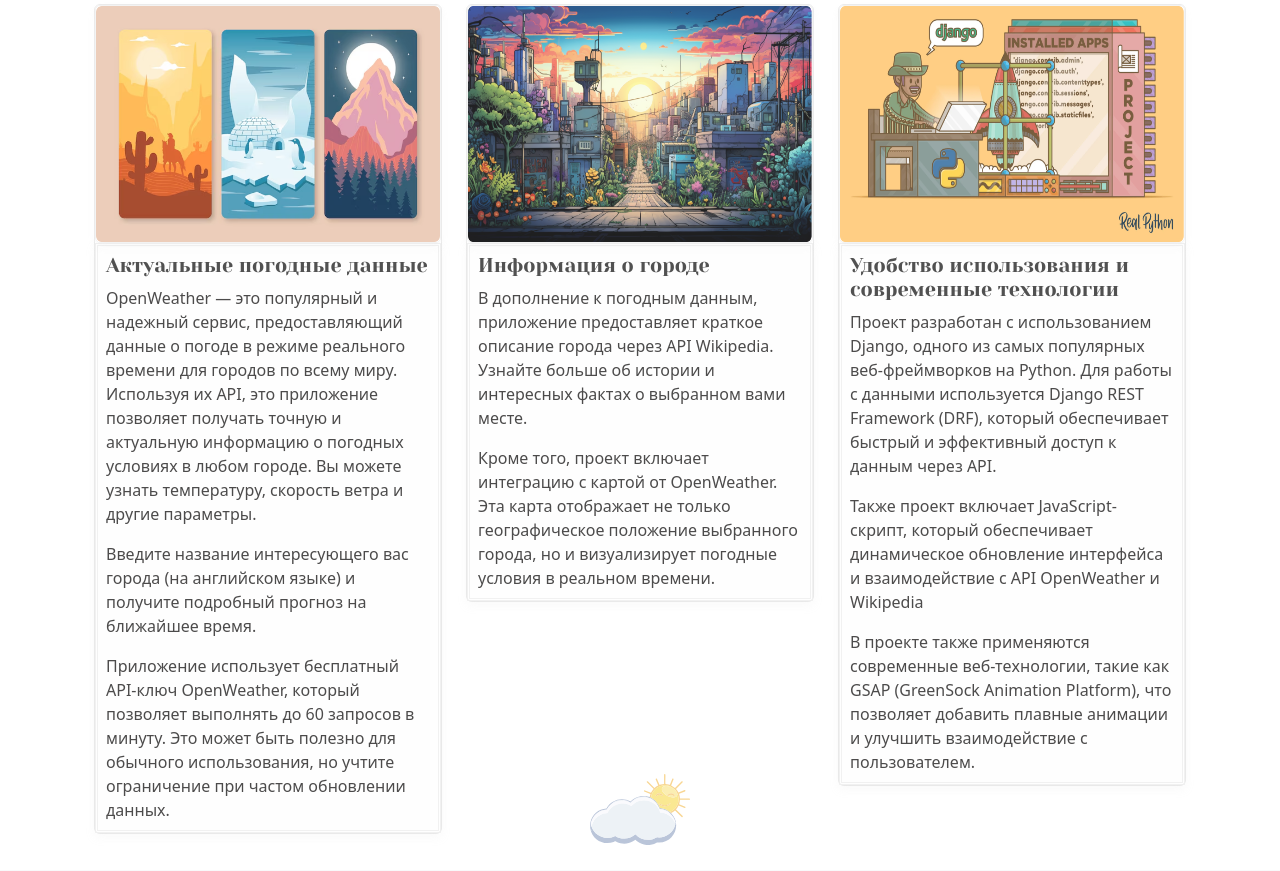
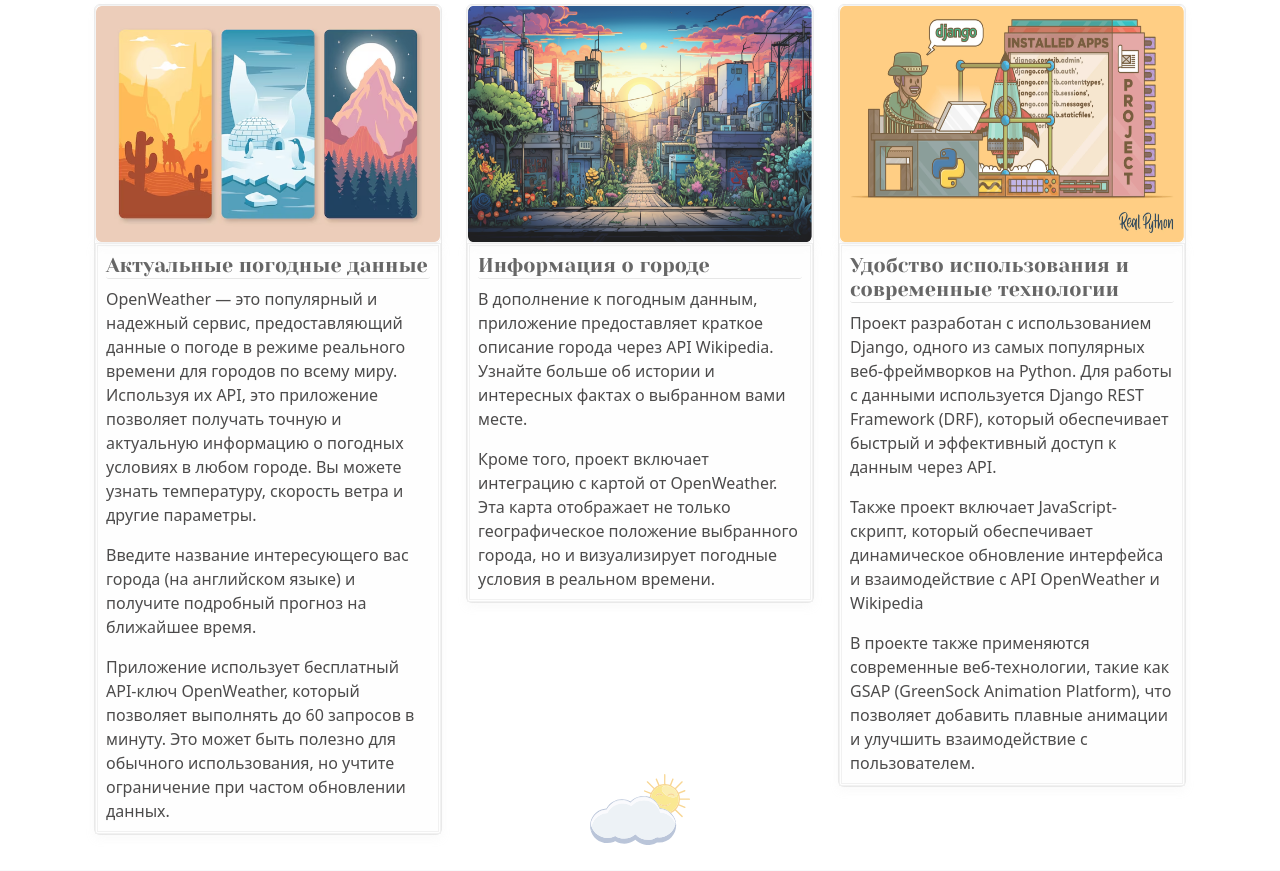
Before and after one commit to MRGiorgiosDev8/weather_django, a Django app: page / in a window 1280 px wide. Shown: the part 472-1343 px from the top of the page. Run offline with Django 5.2, Linux system fonts and the light colour scheme; parts of the project's set-up code (start-up, migrations or seed data) failed here and were passed over; some libraries are stand-ins or nearby versions; some web fonts are replaced.

Commit message:
update custom.css

```diff
--- a/weather_project/static/css/custom.css
+++ b/weather_project/static/css/custom.css
@@ -50,7 +50,9 @@ h2,
 .card-title {
     font-family: "Yeseva One", serif;
     opacity: 0.9;
-    color: #454545;
+    color: #5b5b5b;
+    border-bottom: 1.6px solid #dbdbdb;
+    border-radius: 3px;
     filter: contrast(1.1);
 }
 
```
